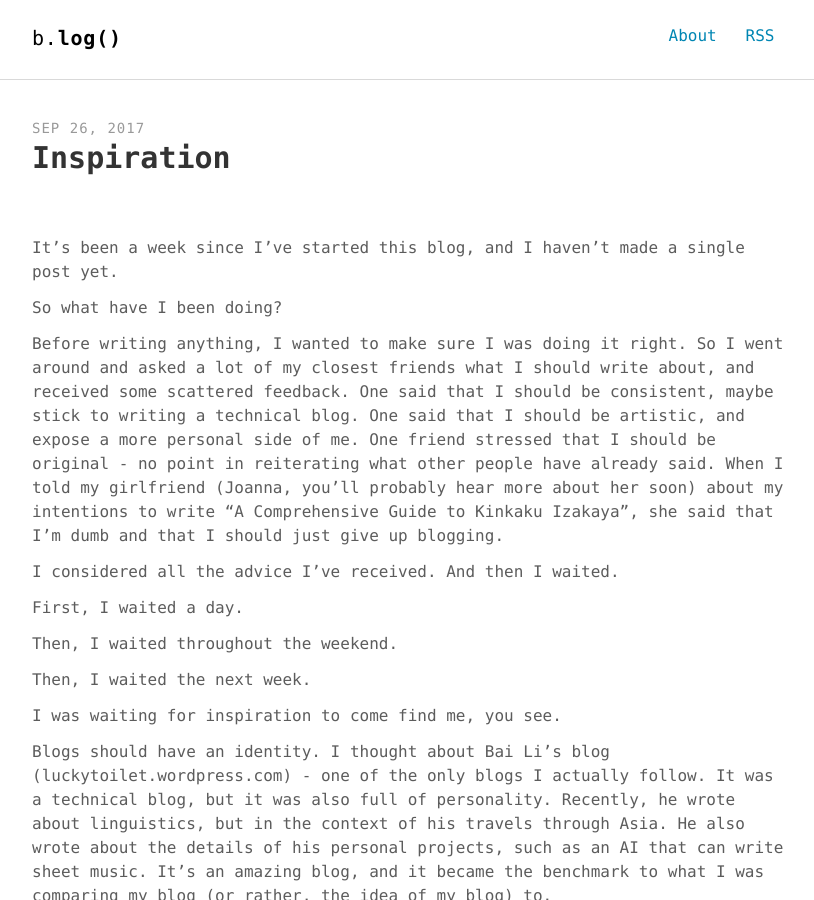
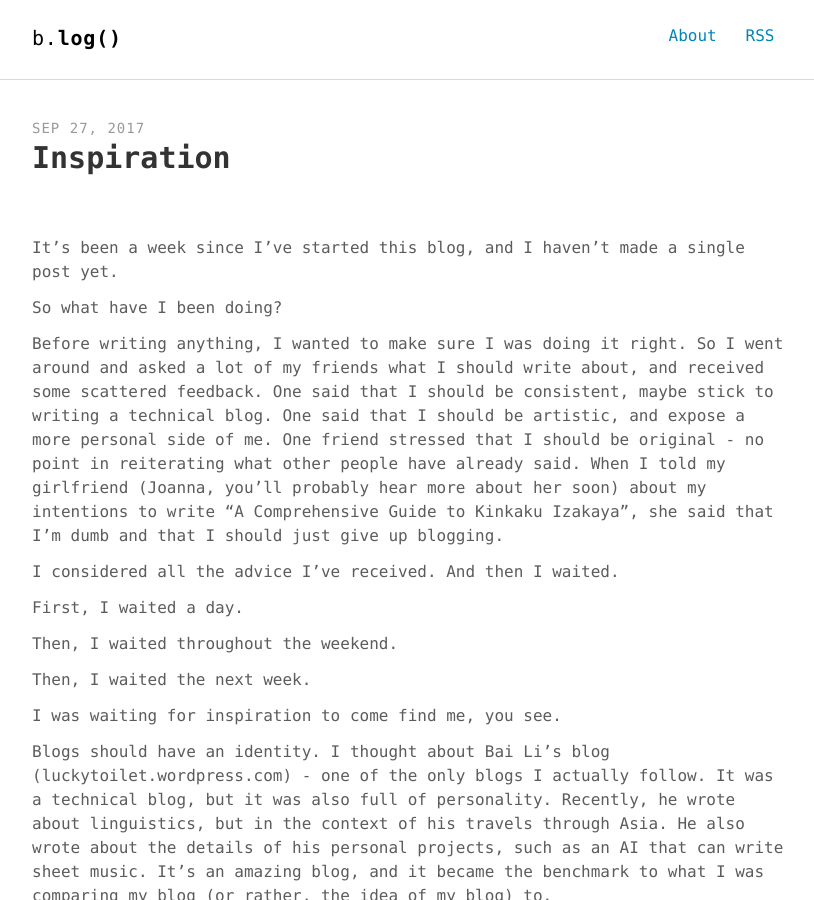
Before and after one commit to benzyx/blog, a Jekyll site: the page built from _posts/2017-09-27-inspiration.markdown, in a window 1280 px wide and 900 px high. Shown: the whole window, without its empty margins (232-1046 px from the left). Built offline with Jekyll 4.4.1, drawn with Linux system fonts in a browser that asks for light colours; comment, search, counter and statistics services are not loaded.

Commit message:
revisionist history much

```diff
--- a/_posts/2017-09-24-inspiration.markdown
+++ b/_posts/2017-09-27-inspiration.markdown
@@ -1,7 +1,7 @@
 ---
 layout: post
 title:  "Inspiration"
-date:   2017-09-26 18:00:00 -0400
+date:   2017-09-27 18:00:00 -0400
 categories: intro
 ---
 
@@ -9,7 +9,7 @@ It's been a week since I've started this blog, and I haven't made a single post
 
 So what have I been doing?
 
-Before writing anything, I wanted to make sure I was doing it right. So I went around and asked a lot of my closest friends what I should write about, and received some scattered feedback. One said that I should be consistent, maybe stick to writing a technical blog. One said that I should be artistic, and expose a more personal side of me. One friend stressed that I should be original - no point in reiterating what other people have already said. When I told my girlfriend (Joanna, you'll probably hear more about her soon) about my intentions to write "A Comprehensive Guide to Kinkaku Izakaya", she said that I'm dumb and that I should just give up blogging.
+Before writing anything, I wanted to make sure I was doing it right. So I went around and asked a lot of my friends what I should write about, and received some scattered feedback. One said that I should be consistent, maybe stick to writing a technical blog. One said that I should be artistic, and expose a more personal side of me. One friend stressed that I should be original - no point in reiterating what other people have already said. When I told my girlfriend (Joanna, you'll probably hear more about her soon) about my intentions to write "A Comprehensive Guide to Kinkaku Izakaya", she said that I'm dumb and that I should just give up blogging.
 
 I considered all the advice I've received. And then I waited.
 
```
